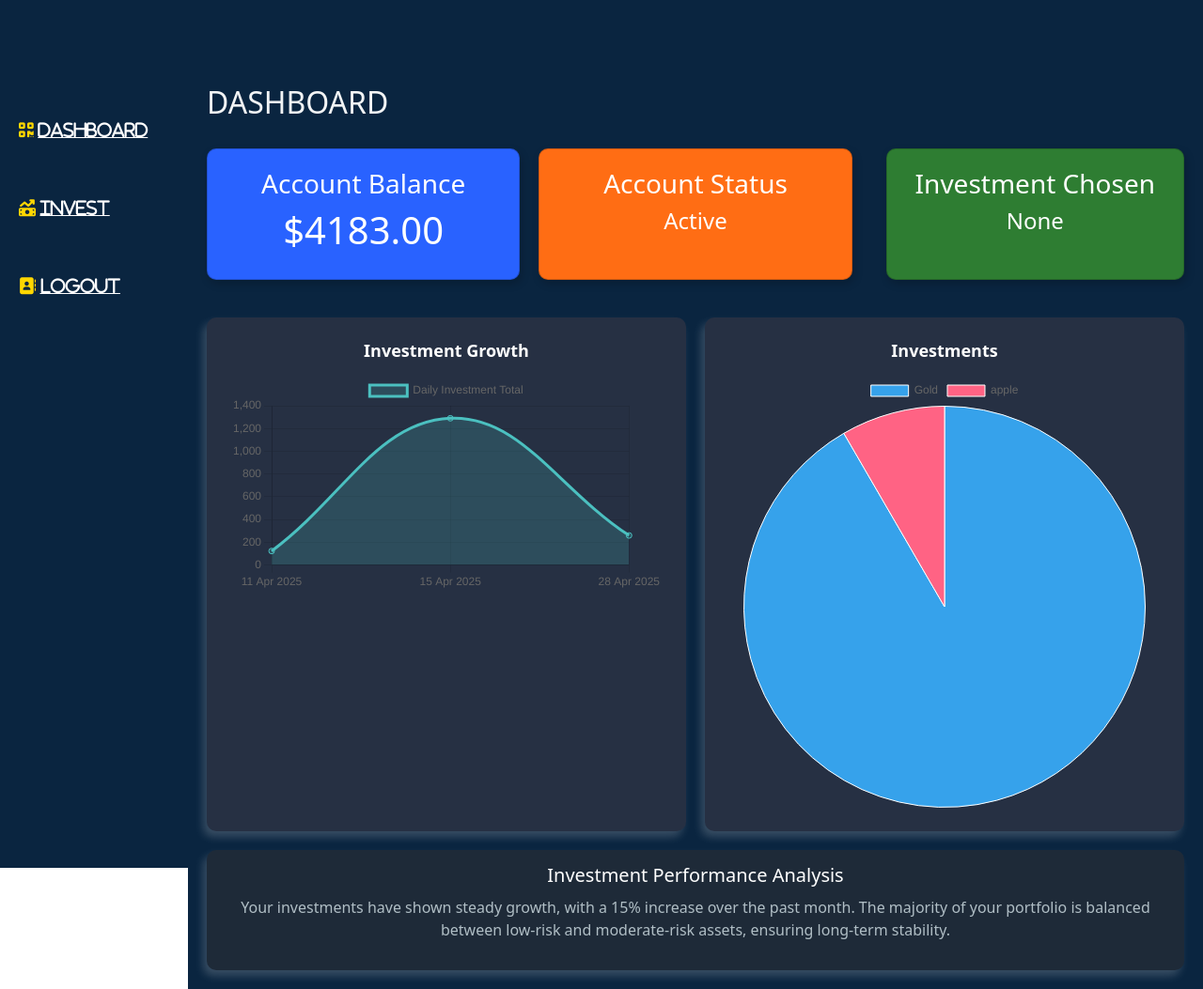
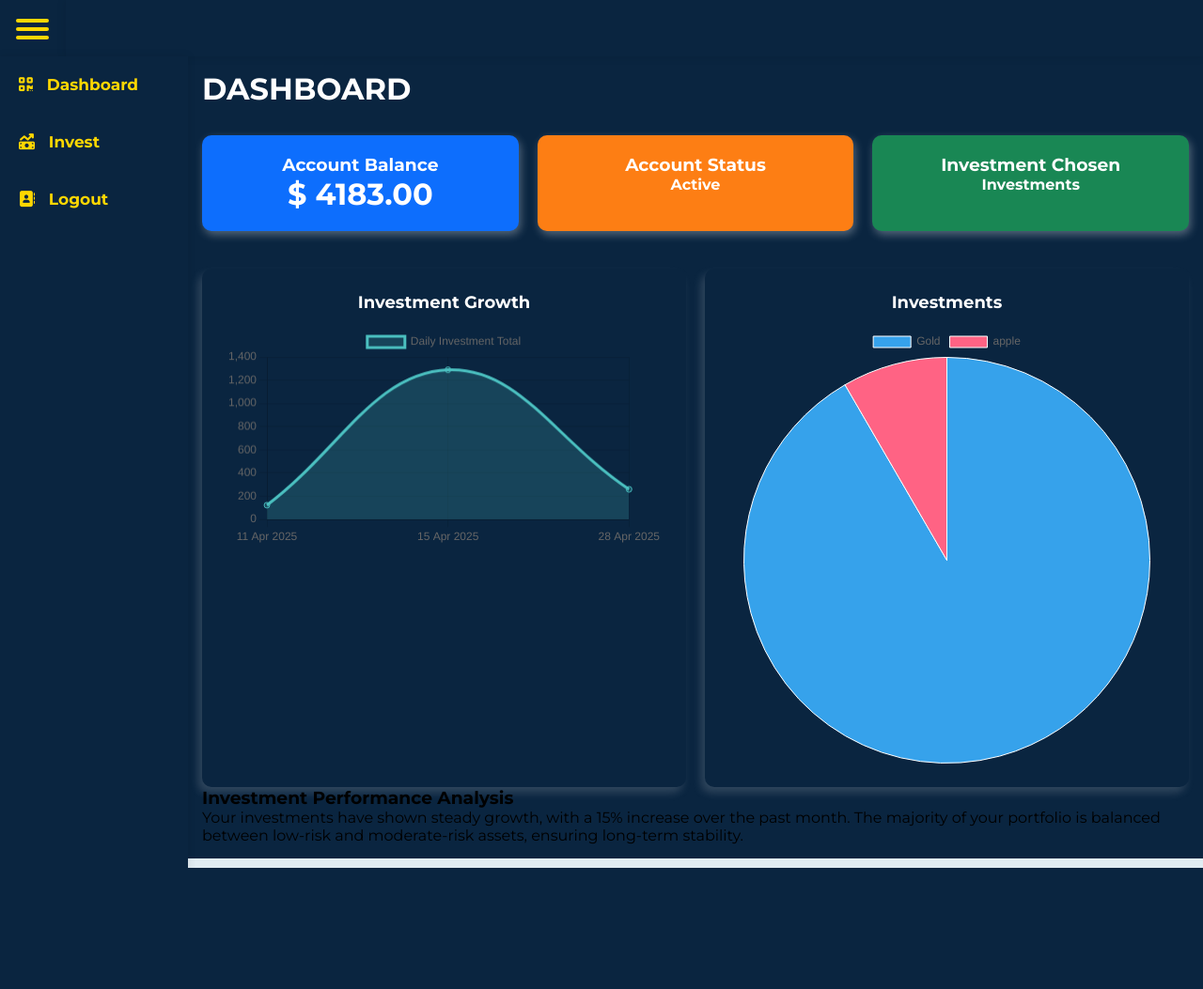
Before and after one commit to Humphrey-cyber/micro-prj, a Django app: page /home in a window 1280 px wide. Shown: the whole page at 94% size. After the commit the page ends 924 px from the top, so only its background shows below. Run offline with Django 5.2, Linux system fonts and the light colour scheme; a user stored in the database is signed in; data comes from the database, SQL or seed files in the repository; both versions use the stored data as it was after the commit.

Commit message:
4th upload

```diff
--- a/invest/templates/base.html
+++ b/invest/templates/base.html
@@ -1,246 +1,304 @@
-{% load static %}
-
 <!DOCTYPE html>
 <html lang="en">
 <head>
     <meta charset="UTF-8">
     <meta name="viewport" content="width=device-width, initial-scale=1.0">
-  <title>{% block title %} Investment app {% endblock %}</title>
-  <!-- Font awesome  -->
+    <title>Document</title>
+    <!-- FontAwesome CDN -->
     <link rel="stylesheet" href="https://cdnjs.cloudflare.com/ajax/libs/font-awesome/6.4.2/css/all.min.css">
 
-  <!-- Bootstrap -->
-  <link href="https://cdn.jsdelivr.net/npm/bootstrap@5.3.3/dist/css/bootstrap.min.css" rel="stylesheet">
-
-  <!-- CSRF-token -->
-  <meta name="csrf-token" content="{{ csrf_token }}">
-
     <style>
-    body {
-    margin: 0;
+@import url('https://fonts.googleapis.com/css2?family=Montserrat:ital,wght@0,100..900;1,100..900&display=swap');
+*{
+    margin : 0;
+    list-style: none;
     padding: 0;
-    background-color: #0A2540;
-    color: white;
+    text-decoration: none;
+    box-sizing: border-box;
+    font-family: 'Montserrat', sans-serif;
+}
+body{
+    background: #e1ecf2;
+}
+.wrapper{
+    margin: 0px;
+}
+.wrapper .top_navbar{
+    width: 100% ;
+    height: 60px;
+    display: flex;
+    position: fixed;
+    top: 0px;
+}
+.wrapper .top_navbar .hamburger{
+    width: 70px;
+    height: 100%;
+    background: #0A2540;
+    padding: 15px 17px;
+    cursor: pointer;
+}
+.wrapper .top_navbar .hamburger div{
+    width: 35px;
+    height: 4px;
+    background: gold;
+    margin: 5px 0;
+    border-radius: 5px;
+}
+.wrapper .top_navbar .top_menu{
+    width: calc(100% - 70px);
+    height: 100%;
+    background: #0A2540;
+    height: 100%;
+    display: flex;
+    justify-content: space-between;
     align-items: center;
+    padding: 0 20px;
+    box-shadow: 0 0 10px rgba(0,0,0,0.1);
+}
+.wrapper .top_navbar .top_menu .logo{
+    color: gold;
+    font-size: 20px;
+    font-weight: 700;
+    letter-spacing: 3px;
+}
+.wrapper .top_navbar .top_menu ul{
+    display: flex;
+}
+.wrapper .top_navbar .top_menu ul li a{
+    display: block;
+    margin: 0 10px;
+    width: 35px;
+    height: 35px;
+    line-height: 35px;
+    border: 1px solid #0A2540;
+    text-align: center;
+    border-radius: 50%;
+    color: gold;
+}
+.wrapper .top_navbar .top_menu ul li a:hover{
+    background: #2e4ead;
+    color: #fff;
 }
 
 
-/* ---------- HEADER ------------*/
-
-.header{
-    margin-left: 200px;
-    grid-area: header;
-    height: 70px;
-    display: flex;
-    align-items: center;
-    justify-content: space-between;
-    padding: 0 30px 0 30px;
-    box-shadow: 0 6px 7px -3px rgba(0,0,0,0.35);
-    background-color: #0A2540;
-    color: white;
+.wrapper .sidebar{
+    position: fixed;
+    top: 60px;
+    background: #0A2540;
+    width: 200px;
+    height: 100vh;
+    border-bottom-left-radius: 20px;
+    transition: all 0.3s ease;
+    box-shadow: 0 0 10px rgba(0,0,0,0.1);
+}
+.wrapper .sidebar ul li a{
+    display: block;
+    padding: 20px;
+    position: relative;
+    margin-bottom: 1px;
+    color: gold;
+    font-size: 17px;
+    font-weight:700;
 }
 
-.menu-icon{
+.wrapper .sidebar ul li a:before{
+    content: "";
+    position: absolute;
+    top: 0;
+    left: 0;
+    width: 4px;
+    height: 100%;
+    background: #0A2540;
+}
+.wrapper .sidebar.close ul {
+    display: none;
+}
+.wrapper .sidebar ul li a span.icon{
+    margin-right: 10px;
+    display: inline-block;
+}
+.wrapper .sidebar ul li a span.title{
+    display: inline-block;
+}
+.wrapper .sidebar ul li a:hover,
+.wrapper .sidebar ul li a.active{
+    background: gold;
+    color: #0A2540;
+}
+.wrapper .sidebar ul li a:hover:before,
+.wrapper .sidebar ul li a.active:before{
+    display: block;
+}
+
+.wrapper .main-container{
+    margin-top: 60px;
+    margin-left: 200px;
+    padding: 15px;
+    transition: all 0.3s ease;
+    background-color: #0A2540;
+    height: calc(100vh - 70px);
+    overflow-y: auto;
+}
+.wrapper .main-container .item{
+    background: #fff;
+    margin-bottom: 10px;
+    padding: 15px;
+    font-size: 14px;
+    line-height: 22px;
+}
+.wrapper .sidebar.close {
+    width: 0;
+    overflow: hidden;
+}
+
+.wrapper .main-container.expand {
+    width: 100%;
+    margin-left: 0px;
+}
+@media (max-width: 768px) {
+    .wrapper .top_navbar .top_menu ul {
         display: none;
     }
 
-
-/* ---------- SIDEBAR ------------*/
-
-#sidebar{
-    grid-area: sidebar;
-    width: 200px;
-    height: 100%;
-    background-color:#0A2540 ;
-    position: fixed;
-    left: 0;
-    top: 0;
-    overflow-y: auto;
-    transition: all 0.5s;
-    -webkit-transition: all 0.5s;
-    z-index: 1000;
-    transition: margin-left 0.3s ease-in-out;
-
+    .wrapper.active .top_navbar .top_menu ul {
+        display: flex;
     }
 
-.main-container{
-    margin-left: 200px;
-    grid-area: main;
-    overflow-y: auto;
-    padding: 20px 20px;
-    color: rgba(255, 255, 255, 0.95);
-    background-color: #0A2540;
-    margin-left: 250px;
-    transition: margin-left 0.3s ease-in-out;
+    .wrapper .main-container {
+        padding: 10px;
+        height: auto;
     }
-
-.sidebar.hidden {
-    margin-left: -250px;
 }
-
-.main-content.full {
-    margin-left: 0;
-}
-
-.sidebar-title{
-    display: flex;
-    justify-content: space-between;
-    align-items: center;
-    padding: 30px 30px 30px;
-    margin-bottom: 30px;
-}
-
-.sidebar-title > i{
+@media (max-width: 992px) {
+    .wrapper .top_navbar .top_menu ul {
         display: none;
     }
 
-.sidebar-brand{
-    margin-top: 15px;
-    font-size: 20px;
-    font-weight: 700;
+    .wrapper.active .top_navbar .top_menu ul {
+        display: flex;
     }
 
-.sidebar-list{
-    padding: 0;
-    margin-top: 15px;
-    list-style-type: none;
+    .wrapper .main-container {
+        padding: 10px;
     }
-.sidebar-list-item{
-    padding: 20px 20px 20px 20px;
+    .main-container {
+      margin-left: 0;
+      padding: 15px;
+    }
+
+    .charts {
+      grid-template-columns: 1fr;
+    }
+
+    .main-title h2 {
+      font-size: 1.8rem;
+    }
+  }
+
+  @media (max-width: 768px) {
+    .main-title h2 {
+      font-size: 1.5rem;
+    }
+
+    .charts_card {
+      padding: 15px;
+    }
+
+    .chart-title {
+      font-size: 16px;
+    }
+
+    .card {
+      padding: 15px;
+    }
+
+    .investment-analysis h3 {
       font-size: 18px;
     }
 
-.sidebar-list-item:hover {
-    background-color: #F5F7FA ;
-    cursor: pointer;
-}
-
-.sidebar-responsive{
-    display: inline !important;
-    position: absolute;
-    z-index: 12 !important;
-}
-
-/* -----------Media queries ------------- */
-/* media <> 992px */
-@media screen and (max-width: 992px)  {
-    .grid-container{
-        grid-template-columns: 1fr;
-        grid-template-rows: 0.2fr 3fr;
-        grid-template-areas:
-        "header"
-        "main";
-    }
-    #sidebar{
-        display: none;
-    }
-    .menu-icon{
-        display: inline;
-    }
-    .sidebar-title{
-        display: inline;
+    .investment-analysis p {
+      font-size: 14px;
     }
   }
 
-/* small <> 768px */
-@media screen and (max-width: 768px) {
-    .main-cards{
-        grid-template-columns: 1fr;
-        gap: 10px;
-        margin-bottom: 0;
-    }
-    .charts{
-        grid-template-columns: 1fr;
-    }
+  @media (max-width: 480px) {
+    .main-title h2 {
+      font-size: 1.3rem;
     }
 
-/* extra small <> 576px */
-@media screen and (max-width: 576){
-    .header-left{
-        display: flex;
+    .card h3 {
+      font-size: 1rem;
     }
+
+    .card h1,
+    .card h4 {
+      font-size: 1rem;
     }
-.sidebar-list-item{
-  color: #FFD700;
+
+    .chart-title {
+      font-size: 14px;
     }
-.name{
-  color: white;
+
+    .investment-analysis h3 {
+      font-size: 16px;
+    }
+
+    .investment-analysis p {
+      font-size: 12px;
+    }
   }
     </style>
 </head>
 <body>
     <div class="wrapper">
-
-    <!-- sidebar -->
-
-     <aside id="sidebar">
-        <div class="sidebar-title">
-            <div class="sidebar-brand">
+        <div class="top_navbar">
+            <div class="hamburger">
+                <div></div>
+                <div></div>
+                <div></div>
             </div>
-            <i class="fa-solid fa-xmark" onclick="closeSidebar( )" >close</i>
+            <div class="top_menu">
+                <div class="logo"></div>
             </div>
-        <ul class="sidebar-list">
-            <li class="sidebar-list-item" >
-                <i class="fa-solid fa-qrcode" >
-                  <a href="{% url 'home' %}" class="name">Dashboard</a>
-                </i>
-            </li>
+        </div>
+        <div class="sidebar">
+            <ul>
+                <li><a href="{% url 'home' %}">
+                    <span class="icon">
+                        <i class="fa-solid fa-qrcode" aria-hidden="true"></i>
+                    </span>
+                    <span class="title">Dashboard</span>
+                </a></li>
+                <li><a href="{% url 'investments' %}">
+                    <span class="icon">
+                        <i class="fa-solid fa-money-bill-trend-up" aria-hidden="true"></i>
+                    </span>
+                    <span class="title">Invest</span>
+                </a></li>
+                <li><a href="{% url 'logout' %}">
+                    <span class="icon">
+                        <i class="fa-solid fa-address-book" aria-hidden="true"></i>
+                    </span>
+                    <span class="title">Logout</span>
+                </a></li>
             </ul>
-        <ul class="sidebar-list">
-            <li class="sidebar-list-item" >
-                <i class="fa-solid fa-money-bill-trend-up">
-                  <a href="{% url 'investments' %}" class="name">Invest</a>
-                </i>
-            </li>
-        </ul>
-      <ul class="sidebar-list">
-        <li class="sidebar-list-item" >
-            <i class="fa-solid fa-address-book">
-              <a href="{% url 'logout' %}" class="name">logout</a>
-            </i>
-        </li>
-    </ul>
-     </aside>
-
         </div>
-    <!-- end sidebar -->
-
-    <!-- Header -->
-    <Header class="header">
-      <div class="menu-icon" onclick="openSidebar()">
-          <!--<span class="material-icons-outlined">menu</span> -->
-          <i class="fa-solid fa-bars">menu</i>
-      </div>
-      <div class="header-left">
-        <!--  <span class="material-icons-outlined">search</span> -->
-      </div>
-   </Header>
-  <!-- end Header -->
-
-
-    <!-- main -->
-        <main>
+        <div class="main-container">
             {% block content %}
 
             {% endblock %}
-        </main>
+        </div>
 
+</body>
 <script>
-    function toggleSidebar() {
-        let sidebar = document.getElementById("sidebar");
-        let mainContent = document.getElementById("main-content");
+    const hamburger = document.querySelector('.hamburger');
+    const sidebar = document.querySelector('.sidebar');
+    const mainContainer = document.querySelector('.main-container');
 
-        if (sidebar.classList.contains("hidden")) {
-            sidebar.classList.remove("hidden");
-            mainContent.classList.remove("full");
-        } else {
-            sidebar.classList.add("hidden");
-            mainContent.classList.add("full");
-        }
-    }
+    hamburger.addEventListener('click', () => {
+        sidebar.classList.toggle('close');
+        mainContainer.classList.toggle('expand');
+    });
 
 </script>
-
-
-</body>
 </html>
--- a/invest/templates/home.html
+++ b/invest/templates/home.html
@@ -2,28 +2,17 @@
 {% load static %}
 
 {% block content %}
-<!-- Font Awesome -->
-<link rel="stylesheet" href="https://cdnjs.cloudflare.com/ajax/libs/font-awesome/6.4.2/css/all.min.css">
-<!-- Bootstrap -->
-<link href="https://cdn.jsdelivr.net/npm/bootstrap@5.3.3/dist/css/bootstrap.min.css" rel="stylesheet">
 
     <style>
-  /* ---------- MAIN ------------ */
-  .main-container {
-    margin-left: 200px;
-    padding: 20px;
-    color: rgba(255, 255, 255, 0.95);
-    background-color: #0A2540;
-  }
-
+/* Main content  */
 .main-title {
     display: flex;
     justify-content: space-between;
     align-items: center;
     flex-wrap: wrap;
     text-align: center;
+    color: white;
 }
-
 .main-title h2 {
     font-size: 2rem;
     margin-bottom: 10px;
@@ -43,31 +32,29 @@
     text-align: center;
     color: white;
     font-weight: bold;
-    box-shadow: 2px 4px 10px rgba(0, 0, 0, 0.2);
+    box-shadow: 2px 4px 10px rgba(255, 255, 255, 0.3);
     transition: transform 0.3s ease-in-out, box-shadow 0.3s ease-in-out;
 }
 
 .card:hover,
 .card-link .card:hover {
     transform: scale(1.05);
+    background: gold;
     box-shadow: 4px 6px 15px rgba(255, 255, 255, 0.3);
 }
 
 .card:nth-child(1) {
-    background-color: #2962ff;
+    background-color: #0d6efd;
 }
 
 .card:nth-child(2) {
-    background-color: #ff6d14;
+    background-color: #fd7e14;
 }
 
 .card:nth-child(3) {
-    background-color: #2e7d32;
+    background-color: #198754;
 }
 
-  .card:nth-child(4) {
-    background-color: #d53200;
-  }
 
 .card-link {
     text-decoration: none;
@@ -82,10 +69,10 @@
 }
 
 .charts_card {
-    background-color: #263043;
+    background-color: #0A2540;
     padding: 25px;
     border-radius: 10px;
-    box-shadow: -4px 6px 10px rgba(240, 239, 239, 0.2);
+    box-shadow: -4px 6px 10px rgba(240, 239, 239, 0.167);
 }
 
 .chart-title {
@@ -95,99 +82,17 @@
     margin-bottom: 15px;
     color: white;
 }
-
-  .investment-analysis {
-    margin-top: 20px;
-    padding: 15px;
-    background-color: #1e2a38;
-    border-radius: 10px;
-    box-shadow: -4px 6px 10px rgba(240, 239, 239, 0.2);
-    color: #ffffff;
-    text-align: center;
-  }
-
-  .investment-analysis h3 {
-    font-size: 20px;
-    margin-bottom: 10px;
-  }
-
-  .investment-analysis p {
-    font-size: 16px;
-    color: #b0bec5;
-  }
-
-  /* ----------- RESPONSIVENESS ----------- */
-  @media (max-width: 992px) {
-    .main-container {
-      margin-left: 0;
-      padding: 15px;
-    }
-
+@media (max-width: 768px) {
     .charts {
         grid-template-columns: 1fr;
     }
 
-    .main-title h2 {
-      font-size: 1.8rem;
-    }
-  }
-
-  @media (max-width: 768px) {
-    .main-title h2 {
-      font-size: 1.5rem;
-    }
-
-    .charts_card {
-      padding: 15px;
-    }
-
-    .chart-title {
-      font-size: 16px;
-    }
-
-    .card {
-      padding: 15px;
-    }
-
-    .investment-analysis h3 {
-      font-size: 18px;
-    }
-
-    .investment-analysis p {
-      font-size: 14px;
-    }
-  }
-
-  @media (max-width: 480px) {
-    .main-title h2 {
-      font-size: 1.3rem;
-    }
-
-    .card h3 {
-      font-size: 1rem;
-    }
-
-    .card h1,
-    .card h4 {
-      font-size: 1rem;
-    }
-
-    .chart-title {
-      font-size: 14px;
-    }
-
-    .investment-analysis h3 {
-      font-size: 16px;
-    }
-
-    .investment-analysis p {
-      font-size: 12px;
-    }
 }
     </style>
-
-<!-- Main Content -->
-<main class="main-container">
+</head>
+<body>
+<!-- Main Content   #263043 -->
+<main>
     <div class="main-title">
       <h2>DASHBOARD</h2>
     </div>
@@ -195,20 +100,20 @@
     <div class="main-cards">
       <div class="card">
         <h3>Account Balance</h3>
-      <h1>${{ user.account.balance }}</h1>
+        <h1>$ {{ user.account.balance }} </h1>
       </div>
 
-    <a href="{% url 'account_status' %}" class="card card-link">
+      <a href="#" class="card card-link">
         <div>
           <h3>Account Status</h3>
-        <h4>{{ user.account.status }}</h4>
+          <h4> {{ user.account.status }} </h4>
         </div>
       </a>
 
       <a href="{% url 'investments' %}" class="card card-link">
         <div>
           <h3>Investment Chosen</h3>
-        <h4>{{ user.account.investment_chosen }}</h4>
+          <h4> Investments </h4>
         </div>
       </a>
     </div>
@@ -236,16 +141,20 @@
   </main>
   <!-- End Main -->
 
+</body>
+
 <!-- Scripts -->
+
 <script src="https://cdn.jsdelivr.net/npm/chart.js"></script>
 
-<!-- Store JSON data -->
 <script id="pie-labels-data" type="application/json">{{ pie_labels|safe }}</script>
 <script id="pie-data-values" type="application/json">{{ pie_data|safe }}</script>
 <script id="area-labels-data" type="application/json">{{ area_labels|safe }}</script>
 <script id="area-data-values" type="application/json">{{ area_data|safe }}</script>
 
 <script>
+ //Store JSON data
+
   const pielabels = JSON.parse(document.getElementById('pie-labels-data').textContent);
   const piedata = JSON.parse(document.getElementById('pie-data-values').textContent);
 
@@ -290,4 +199,5 @@
     }
   });
 </script>
+</html>
 {% endblock %}
--- a/invest/templates/investments.html
+++ b/invest/templates/investments.html
@@ -143,7 +143,7 @@
     </style>
 </head>
 <body>
-    <div class="main-content" id="main-content">
+    <div>
         {% for category in categories %}
             <h2>{{ category.name }}</h2>
             <div class="carousel">
```
Also changed, not shown: db.sqlite3. Lines whose indentation alone changed are shown as unchanged.
